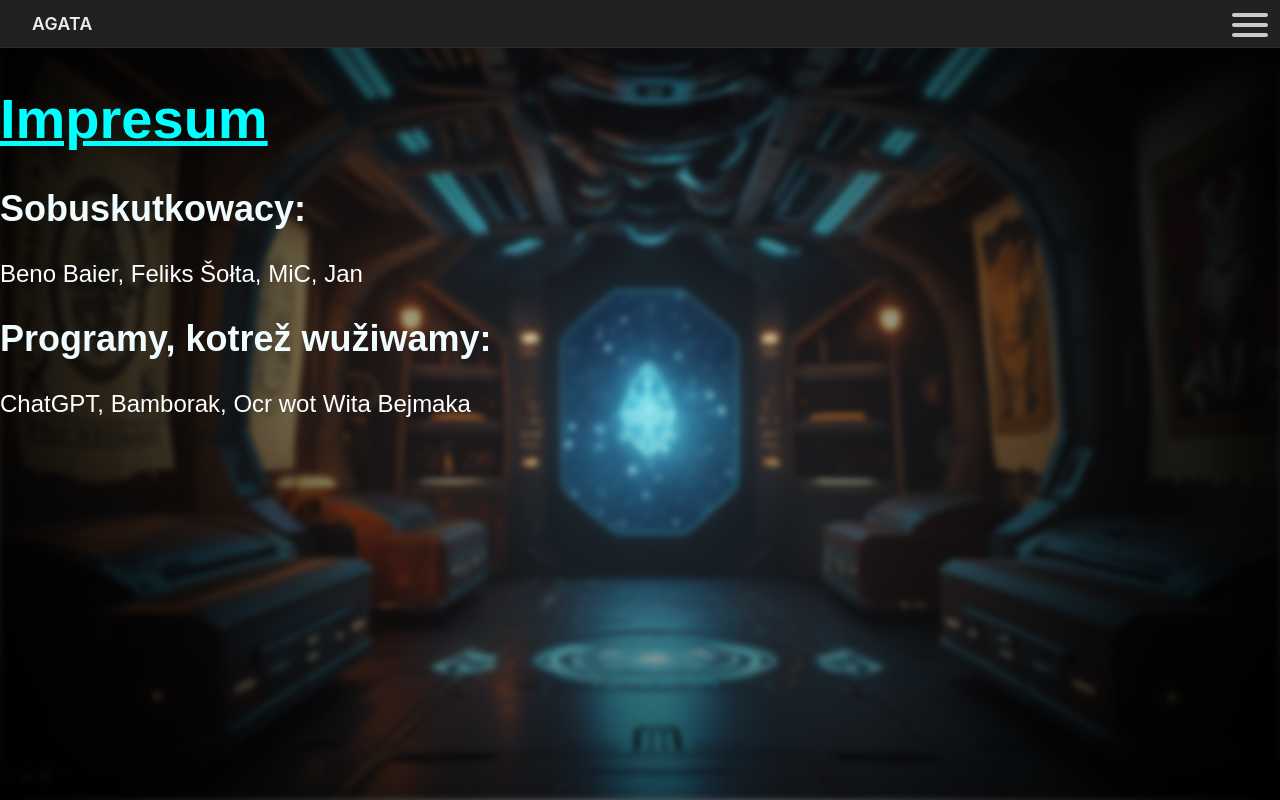
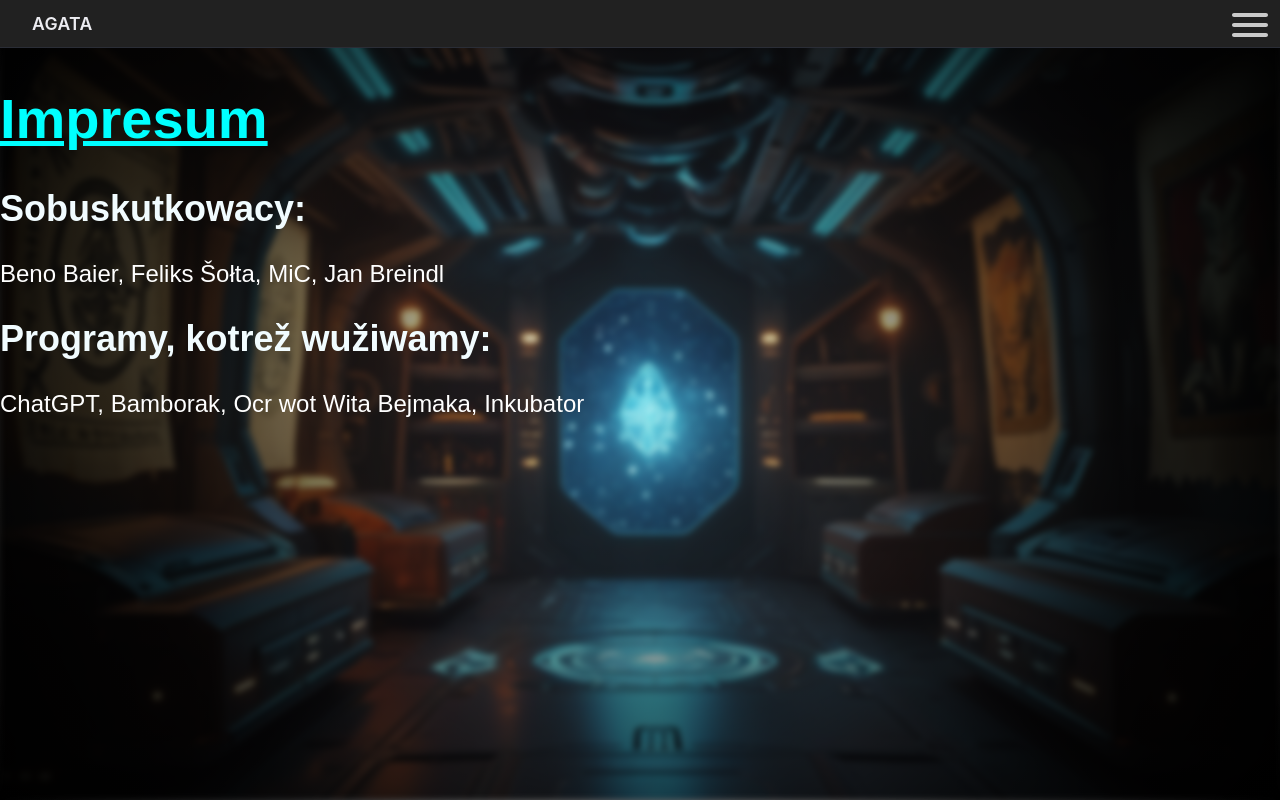
Before and after one commit to ZalozbaDev/agata-webapp, a React (Vite) app: page /impresum in a window 1280 px wide. Built offline with nearby package versions, Linux system fonts and the light colour scheme; no server answers.

Commit message:
some impresum stuff

```diff
--- a/src/pages/impresum/index.tsx
+++ b/src/pages/impresum/index.tsx
@@ -11,9 +11,9 @@ const ImpresumPage: React.FC = () => {
     <div>
       <h1 style={impresumtitlestyle}>Impresum</h1>
       <h2 style={podnadpisma}>Sobuskutkowacy:</h2>
-      <p style={pismo}>Beno Baier, Feliks Šołta, MiC, Jan</p>
+      <p style={pismo}>Beno Baier, Feliks Šołta, MiC, Jan Breindl</p>
       <h2 style={podnadpisma}>Programy, kotrež wužiwamy:</h2>
-      <p style={pismo}>ChatGPT, Bamborak, Ocr wot Wita Bejmaka</p>
+      <p style={pismo}>ChatGPT, Bamborak, Ocr wot Wita Bejmaka, Inkubator</p>
     </div>
   )
 }
```
